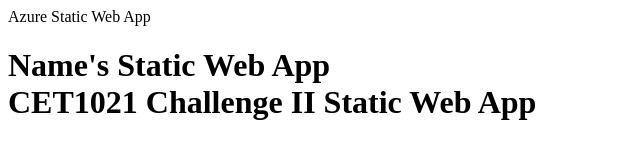
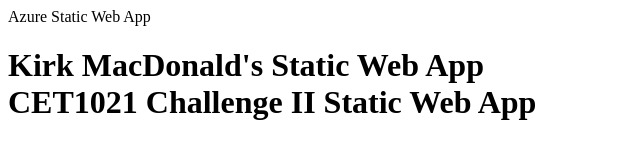
Before and after one commit to KirkMac/kirkmacdonald-swa-challenge, a plain HTML site: page files/index.html in a window 1280 px wide. Shown: the whole page, without its empty margins (0-640 px from the left). Drawn offline with Linux system fonts and the light colour scheme.

Commit message:
Update index.html

```diff
--- a/files/index.html
+++ b/files/index.html
@@ -1,6 +1,6 @@
 <html>
 <head>Azure Static Web App</head>
 <body>
-<h1>Name's Static Web App<br>CET1021 Challenge II Static Web App</h1>
+<h1>Kirk MacDonald's Static Web App<br>CET1021 Challenge II Static Web App</h1>
 </body>
 </html>
```
